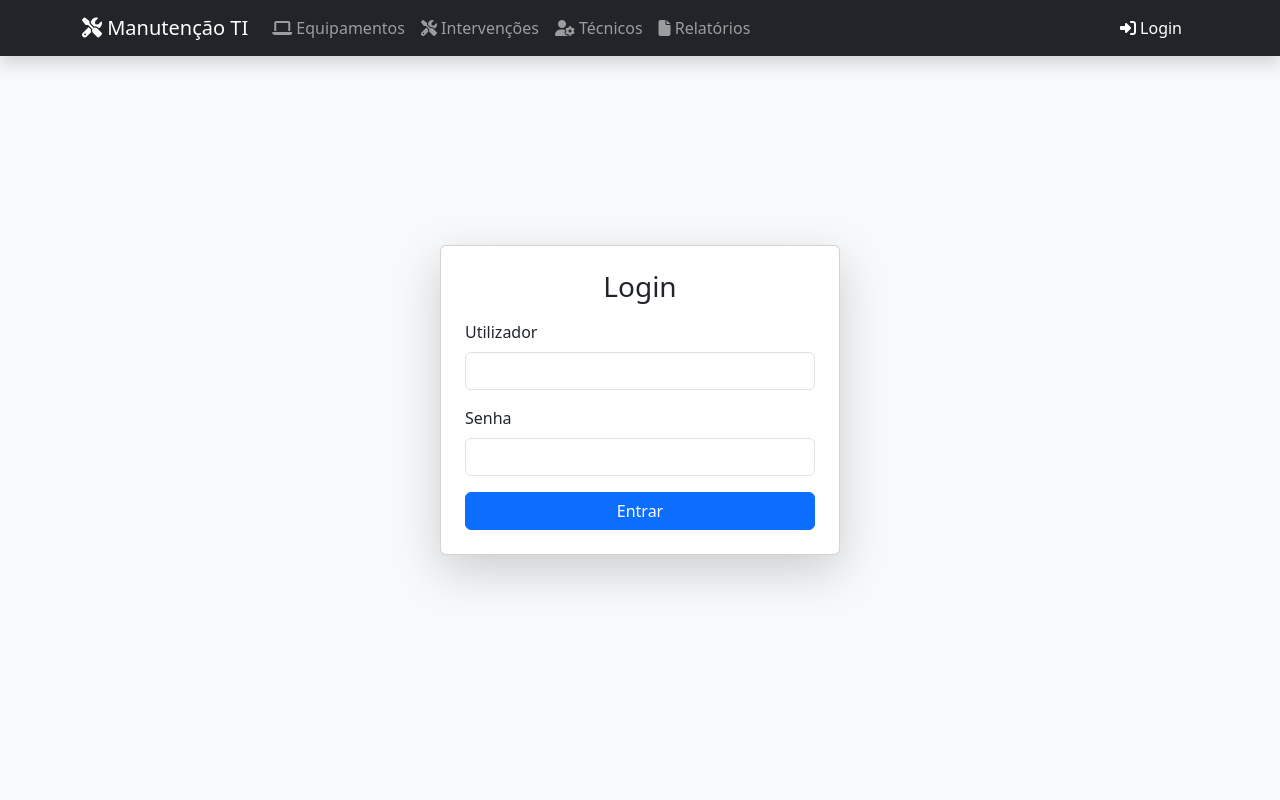
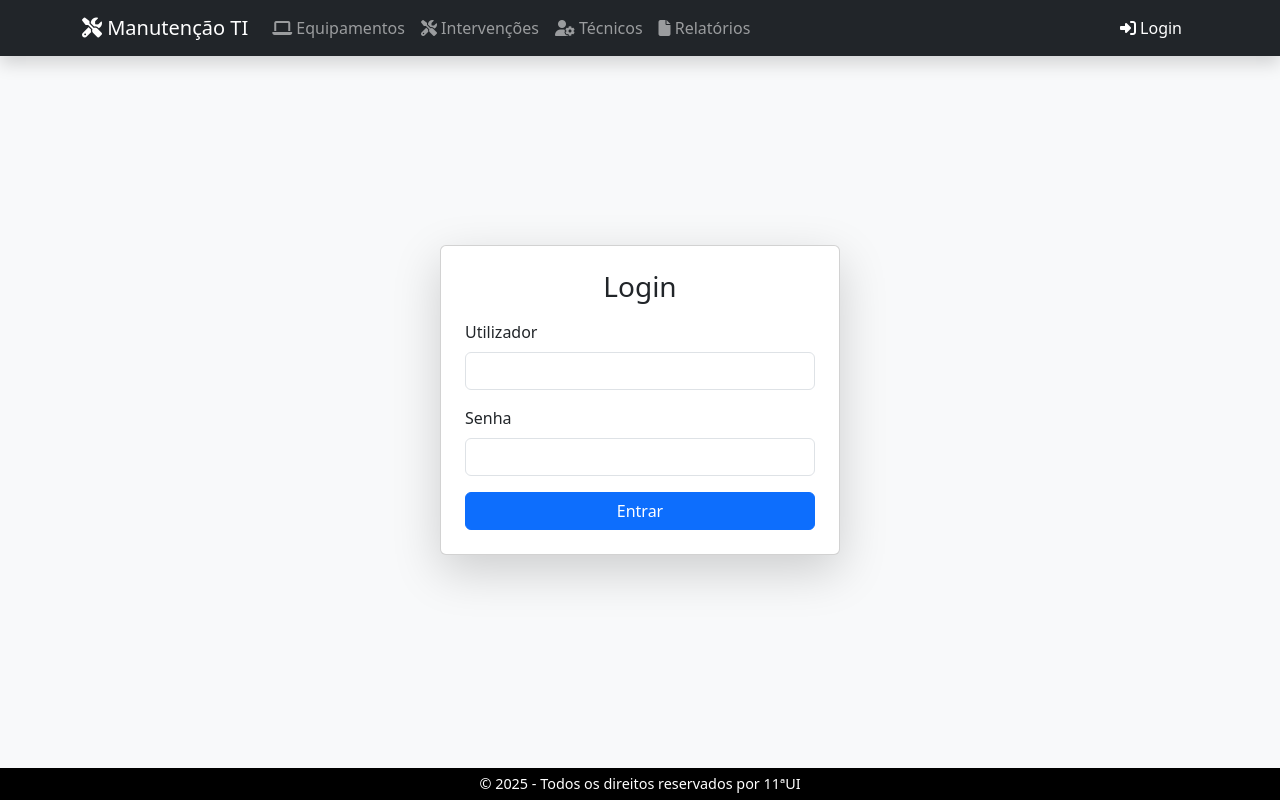
Before and after one commit to BigFoot355/Manutencao-Website, a Django app: page /login/ in a window 1280 px wide. Run offline with Django 5.2, Linux system fonts and the light colour scheme.

Commit message:
Update base.html

```diff
--- a/equipamentos/templates/base.html
+++ b/equipamentos/templates/base.html
@@ -9,10 +9,28 @@
     <link href="https://cdn.jsdelivr.net/npm/bootstrap@5.3.2/dist/css/bootstrap.min.css" rel="stylesheet">
     <!-- FontAwesome -->
     <link rel="stylesheet" href="https://cdnjs.cloudflare.com/ajax/libs/font-awesome/6.5.1/css/all.min.css">
-    <!-- Custom CSS (se necessário) -->
+    <!-- Custom CSS -->
     <style>
         body {
             background-color: #f8f9fa;
+            min-height: 100vh; /* Ensures the body takes up full viewport height */
+            display: flex;
+            flex-direction: column;
+        }
+        .container.mt-4 {
+            flex: 1; /* Makes the main content expand to push footer down */
+        }
+        footer {
+            background-color: #000000; /* Matches the black background in the image */
+            color: #ffffff; /* White text */
+            font-size: 0.9rem; /* Slightly smaller text for professionalism */
+            height: 2rem; /* Fixed height to match the slim footer in the image */
+            display: flex; /* Use flexbox for centering */
+            justify-content: center; /* Center horizontally */
+            align-items: center; /* Center vertically */
+        }
+        footer p {
+            margin: 0; /* Remove default margin to prevent extra spacing */
         }
     </style>
 </head>
@@ -60,9 +78,6 @@
                             </span>
                         </li>
                         <li class="nav-item">
-                            <!--<a class="nav-link btn btn-danger text-white px-3 py-1" href="{% url 'logout' %}">
-                                <i class="fa-solid fa-sign-out-alt"></i> Logout
-                            </a>-->
                             <form action="{% url 'logout' %}" method="post">
                                 {% csrf_token %}
                                 <button type="submit" class="btn btn-danger">Logout</button>
@@ -86,6 +101,11 @@
         {% block content %}{% endblock %}
     </div>
 
+    <!-- Footer -->
+    <footer>
+        <p>© 2025 - Todos os direitos reservados por 11ªUI</p>
+    </footer>
+
     <!-- Bootstrap JS -->
     <script src="https://cdn.jsdelivr.net/npm/bootstrap@5.3.2/dist/js/bootstrap.bundle.min.js"></script>
 </body>
```
